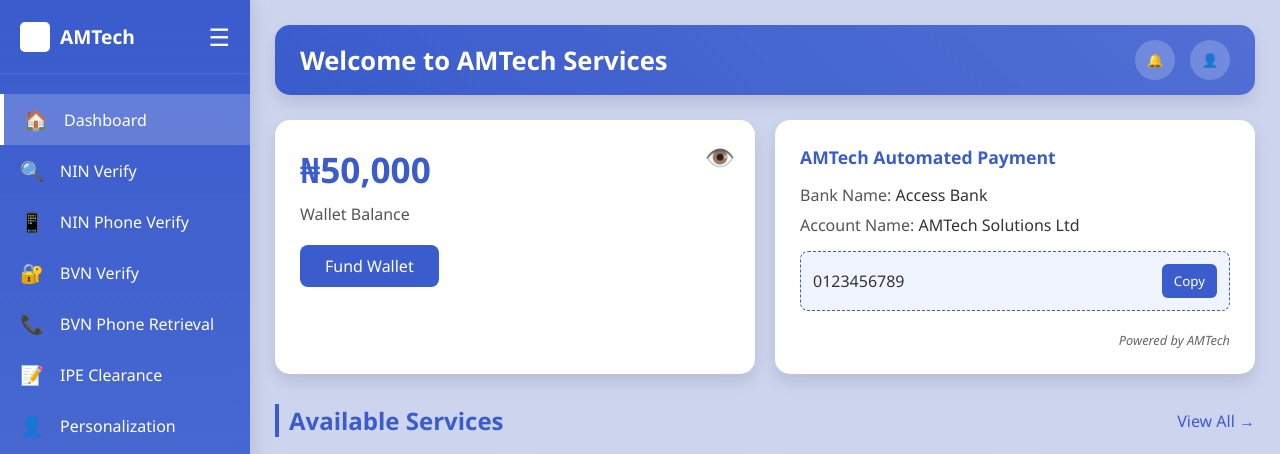
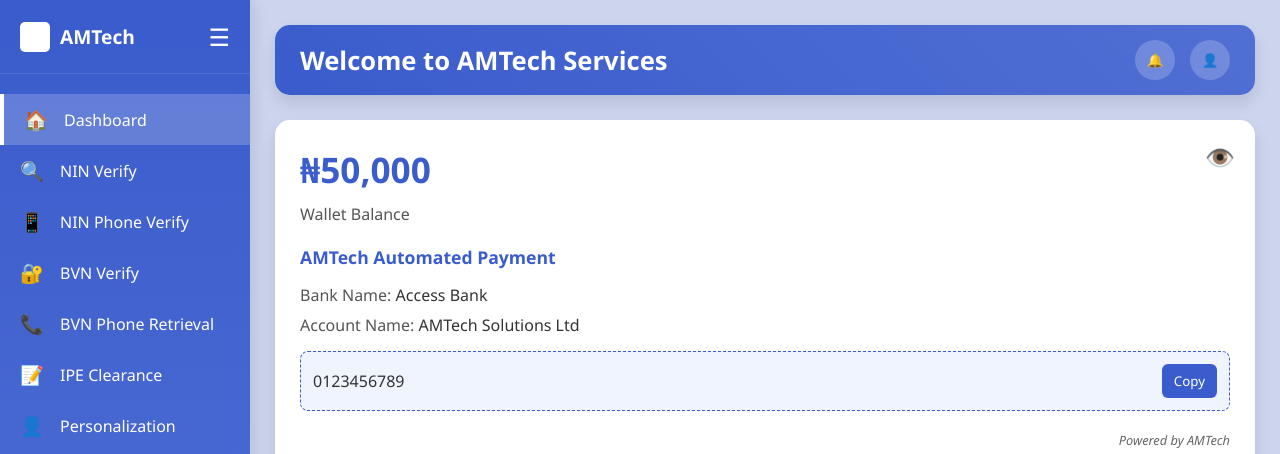
Before and after one commit to ubaid0426/AMCTech, a plain HTML site: page dashboard2.html in a window 1280 px wide. Shown: the top 454 px of the page. Drawn offline with Linux system fonts and the light colour scheme.

Commit message:
Update dashboard2.html

```diff
--- a/dashboard2.html
+++ b/dashboard2.html
@@ -269,21 +269,7 @@
       font-weight: 500;
     }
 
-    .fund-wallet-btn {
-      display: inline-block;
-      background-color: var(--hover-color);
-      color: var(--text-color);
-      padding: 10px 25px;
-      border-radius: 8px;
-      text-decoration: none;
-      font-weight: 500;
-      transition: var(--transition);
-    }
 
-    .fund-wallet-btn:hover {
-      background-color: var(--secondary-color);
-      transform: scale(1.05);
-    }
 
     .eye-icon {
       position: absolute;
@@ -630,11 +616,8 @@
       <div class="stat-card">
         <div class="stat-number" id="balance">₦50,000</div>
         <div class="stat-label">Wallet Balance</div>
-        <a href="fund-wallet.html" class="fund-wallet-btn">Fund Wallet</a>
         <span class="eye-icon" id="toggle-balance">👁️</span>
-      </div>
 
-      <div class="stat-card">
         <div class="bank-logo">AMTech Automated Payment</div>
         <div id="accountSection">
           <p><span class="stat-label">Bank Name:</span> <span id="bankName">Access Bank</span></p>
```
